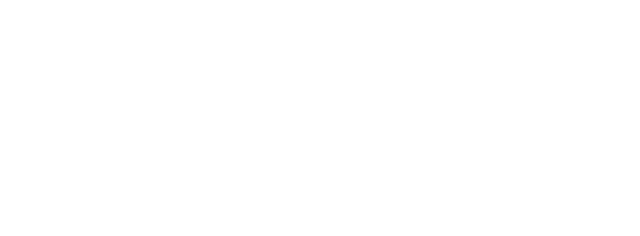
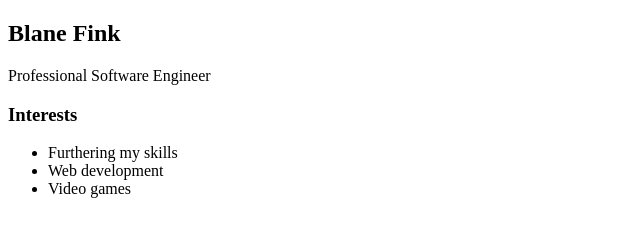
Before and after one commit to blanekfink01/blane-fink.github.io, a plain HTML site: page index.html in a window 1280 px wide. Shown: the whole page, without its empty margins (0-640 px from the left). Drawn offline with Linux system fonts and the light colour scheme.

Commit message:
todo 1-6 completed

```diff
--- a/index.html
+++ b/index.html
@@ -1,10 +1,35 @@
 <!DOCTYPE HTML>
 <html>
     <head>
-
+        <title>Blane; Professional Software Engineer</title>
     </head>
 
     <body>
+        <div id-"all-contents">
+            <nav>
 
+            </nav>
+
+            <main>
+                <div class="sidebar">
+
+                </div>
+
+                <div class="content">
+                    <h2>Blane Fink</h2>
+                    <p>
+                        Professional Software Engineer
+                    </p>
+                    <div class="interests">
+                        <h3>Interests</h3>
+                        <ul>
+                            <li>Furthering my skills</li>
+                            <li>Web development</li>
+                            <li>Video games</li>
+                        </ul>
+                    </div>
+                </div>
+            </main>
+        </div>
     </body>
 </html>
```
